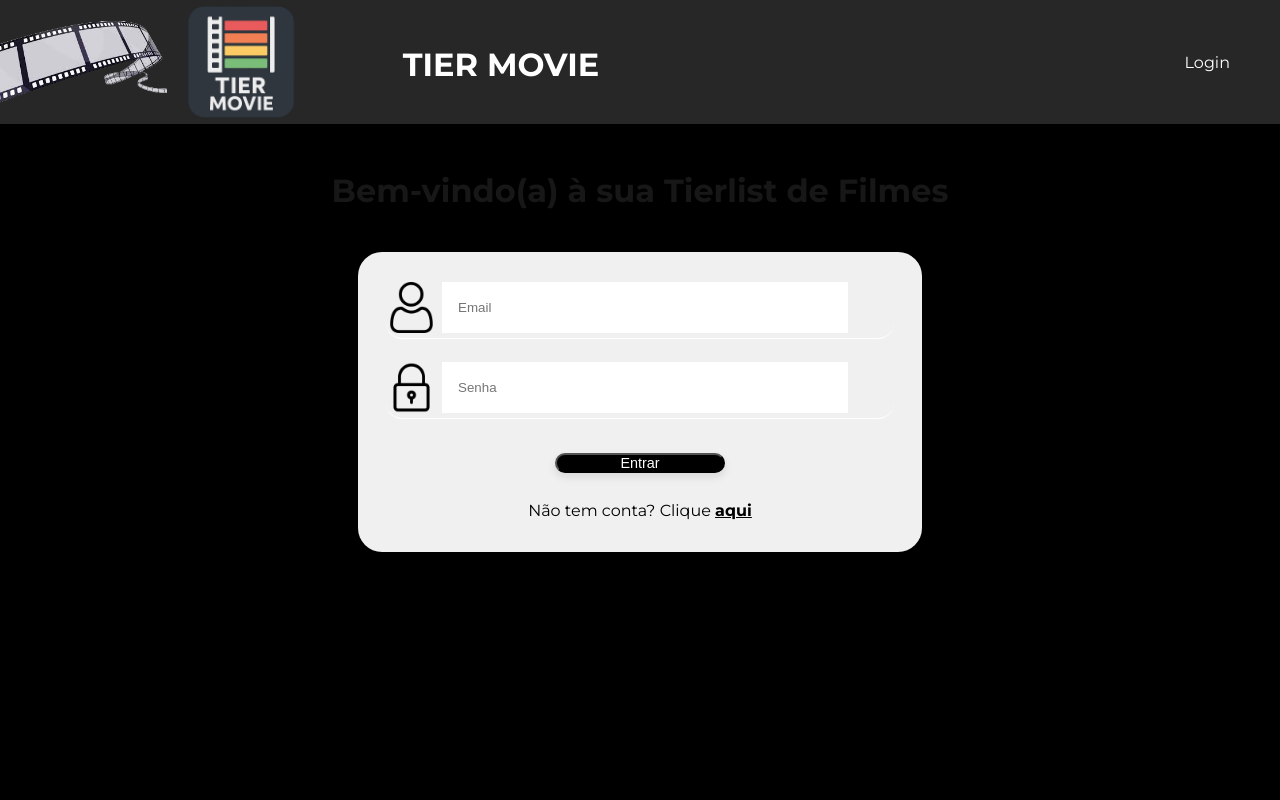
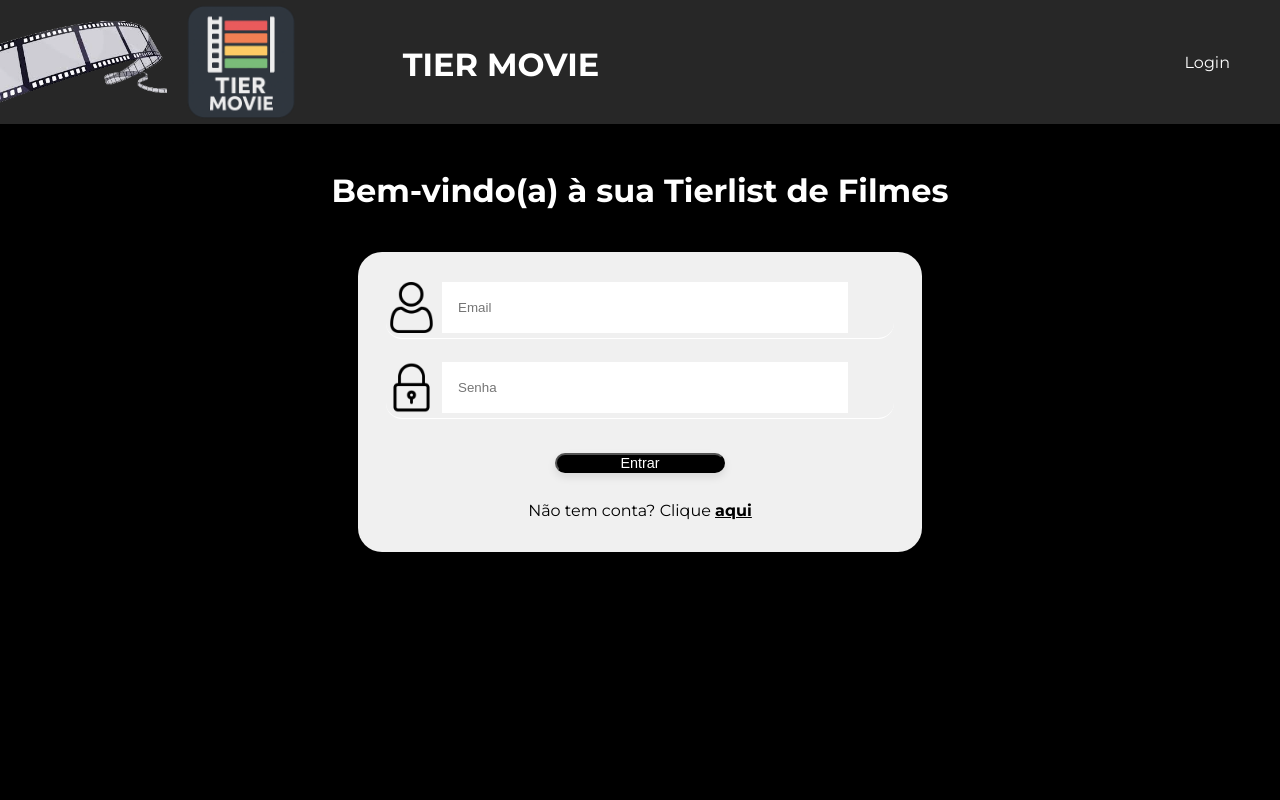
Before and after one commit to emillyss/Tierlist-Filmes, a Next.js app: page /login in a window 1280 px wide. Shown: the top 800 px of the page. Built offline with nearby package versions, Linux system fonts and the light colour scheme; no server answers.

Commit message:
Update layout.tsx

```diff
--- a/src/app/(auth)/layout.tsx
+++ b/src/app/(auth)/layout.tsx
@@ -1,7 +1,7 @@
 export default function AuthLayout({ children }: { children: React.ReactNode }) {
   return (
     <main style={{ maxWidth: 'auto', margin: '40px auto', textAlign: 'center' }}>
-      <h1>Bem-vindo(a) à sua Tierlist de Filmes</h1>
+      <h1 style={{color:"white"}}>Bem-vindo(a) à sua Tierlist de Filmes</h1>
       {children}
     </main>
   );
```
